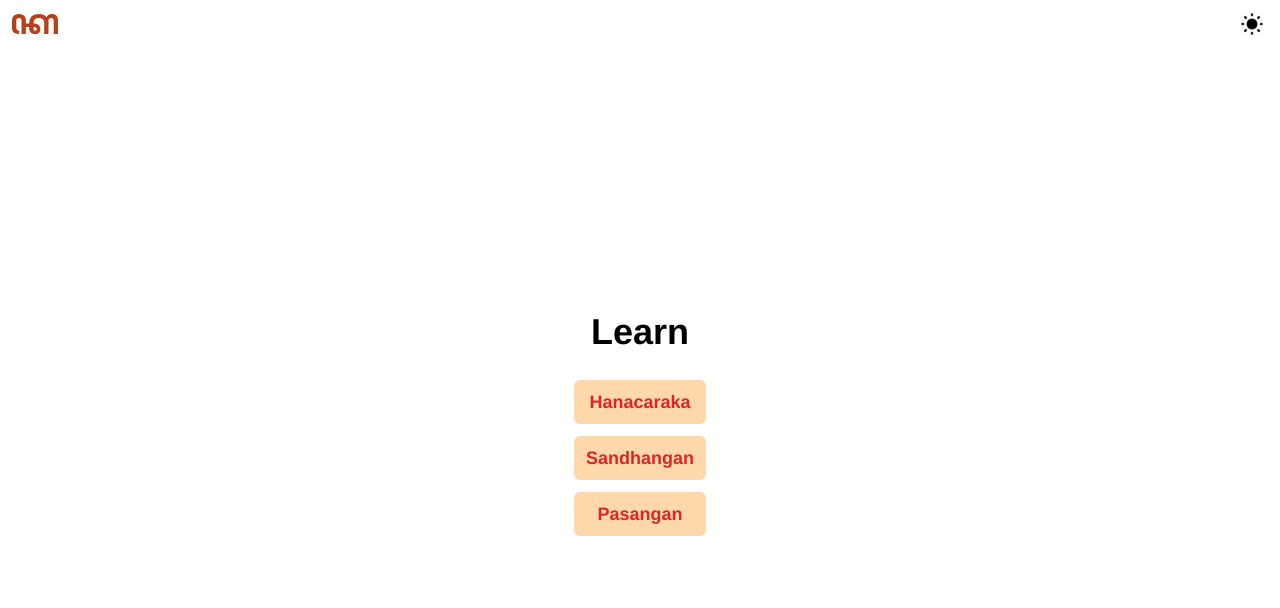
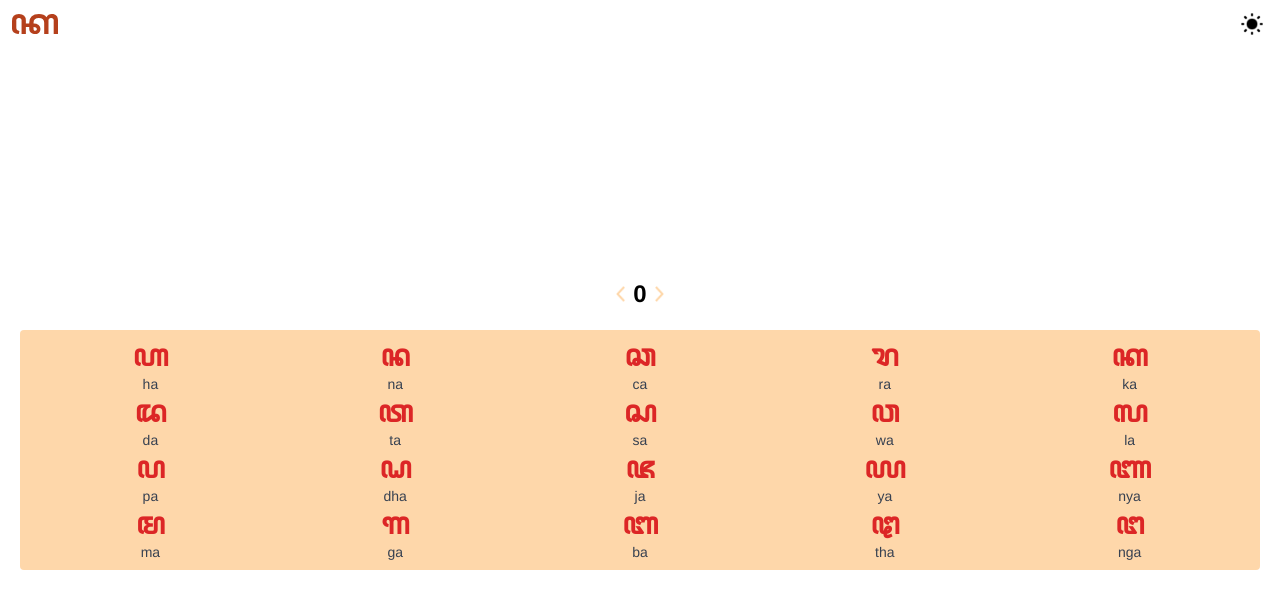
Before and after one commit to RizkiAlkarim/sinau-aksara, a React (Vite) app: page /learn in a window 1280 px wide. Shown: the top 608 px of the page. Built offline with nearby package versions, Linux system fonts and the light colour scheme.

Commit message:
Make Table component

```diff
--- a/src/App.jsx
+++ b/src/App.jsx
@@ -4,6 +4,7 @@ import Home from "./pages/Home"
 import Learn from "./pages/Learn"
 import Quiz from "./pages/Quiz"
 import NotFound from "./pages/NotFound"
+import Table from './components/Table'
 
 
 function App() {
@@ -17,6 +18,7 @@ function App() {
             <Route index path="/" element={<Home />}></Route>
             <Route path="learn" element={<Learn />}></Route>
             <Route path="quiz" element={<Quiz />}></Route>
+            <Route path="table" element={<Table />}></Route>
             <Route path="*" element={<NotFound />}></Route>
           </Routes>
         </Router>
--- /dev/null
+++ b/src/components/Table.jsx
@@ -0,0 +1,51 @@
+import React, {useState} from 'react'
+import { Link } from 'react-router-dom'
+import back from '../assets/left-arrow.png'
+import next from '../assets/right-arrow.png'
+import hanacaraka from '../data/hanacaraka'
+import pasangan from '../data/pasangan'
+
+function Table() {
+    const [table, setTable] = useState(0)
+
+    const tableItems = [
+        hanacaraka,
+        pasangan
+    ]
+
+    const previousTable = ()=> {
+        if(table > 0){
+        setTable((prev)=> prev - 1)
+        }
+    }
+
+    const nextTable = ()=> {
+        setTable((prev)=> prev + 1)
+    }
+
+
+  return (
+    <div className='flex flex-col justify-center items-center px-5 h-full'>
+        <div className='flex justify-center items-center gap-2 mb-5'>
+            <Link>
+                <img className='h-4' src={back} alt="back" onClick={previousTable}/>
+            </Link>
+            <h1 className='font-bold text-2xl'>{table}</h1>
+            <Link>
+                <img className='h-4' src={next} alt="next" onClick={nextTable}/>
+            </Link>
+        </div>
+        <div className='grid grid-cols-5 grid-rows-4 place-items-center w-full bg-orange-200 rounded p-2'>
+            {hanacaraka.map(({aksara, letter})=>(
+                <div key={letter}>
+                    <div className='font-bold text-3xl text-red-600 text-center'>{aksara}</div>
+                    <div className='font-thin text-sm text-gray-700 text-center'>{letter}</div>
+                </div>
+            ))}
+
+        </div>
+    </div>
+  )
+}
+
+export default Table
--- a/src/pages/Learn.jsx
+++ b/src/pages/Learn.jsx
@@ -1,5 +1,6 @@
 import { Link } from "react-router-dom"
 import Header from "../components/Header"
+import Table from "../components/Table"
 
 function Learn() {
   const learnItems = [
@@ -11,7 +12,8 @@ function Learn() {
   return (
     <div className="h-screen flex flex-col">
       <Header />
-      <nav className='flex flex-col justify-center items-center gap-2 py-2 h-full'>
+      <Table />
+      {/* <nav className='flex flex-col justify-center items-center gap-2 py-2 h-full'>
         <h1 className='sans text-4xl font-bold text-center mb-5'>Learn</h1>
         <ul className='grid grid-rows-2 gap-3'>
           { learnItems.map(({label, href}) =>
@@ -23,7 +25,7 @@ function Learn() {
             </Link>
           )}
         </ul>
-      </nav>
+      </nav> */}
     </div>
   )
 }
--- a/src/pages/Quiz.jsx
+++ b/src/pages/Quiz.jsx
@@ -1,6 +1,6 @@
 import { useState } from "react"
-// import hanacaraka from "../data/hanacaraka.js"
-import hanacaraka from '../data/pasangan.js'
+import hanacaraka from "../data/hanacaraka.js"
+// import hanacaraka from '../data/pasangan.js'
 import Header from "../components/Header.jsx"
 
 function Quiz() {
```
Also changed, not shown: src/assets/left-arrow.png (added), src/assets/right-arrow.png (added).
